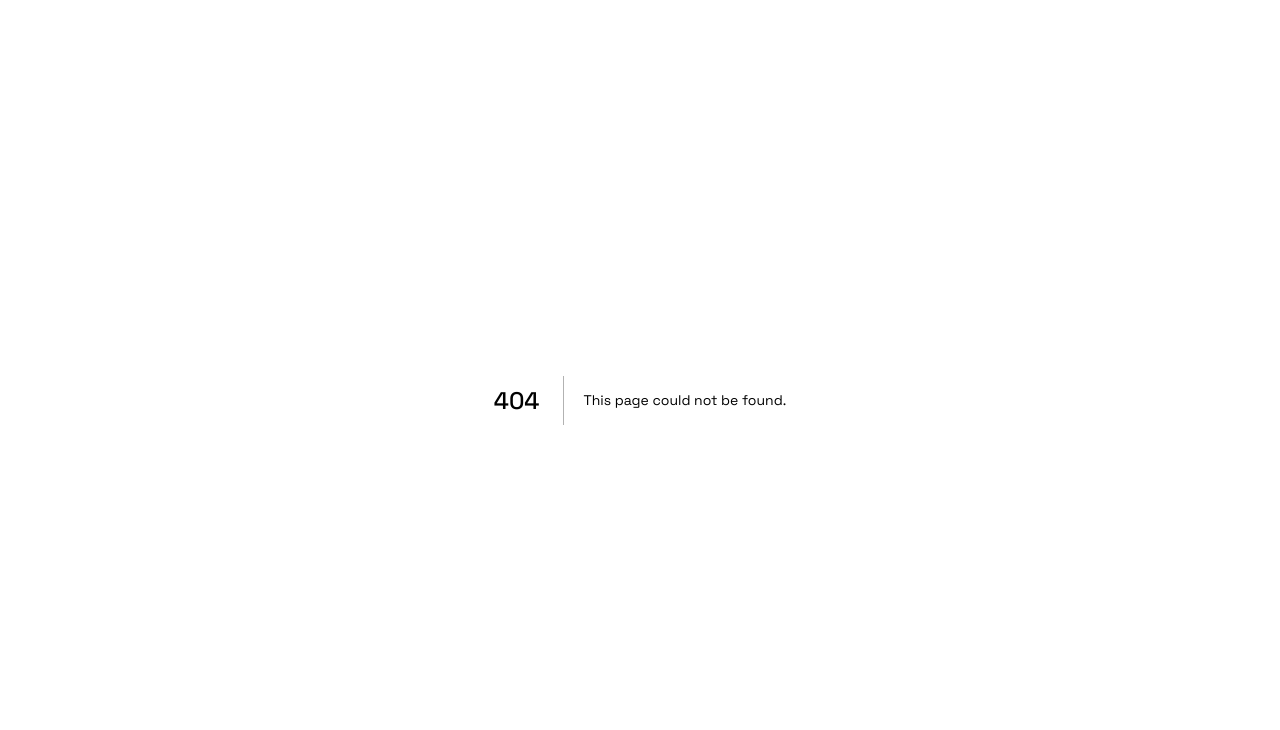
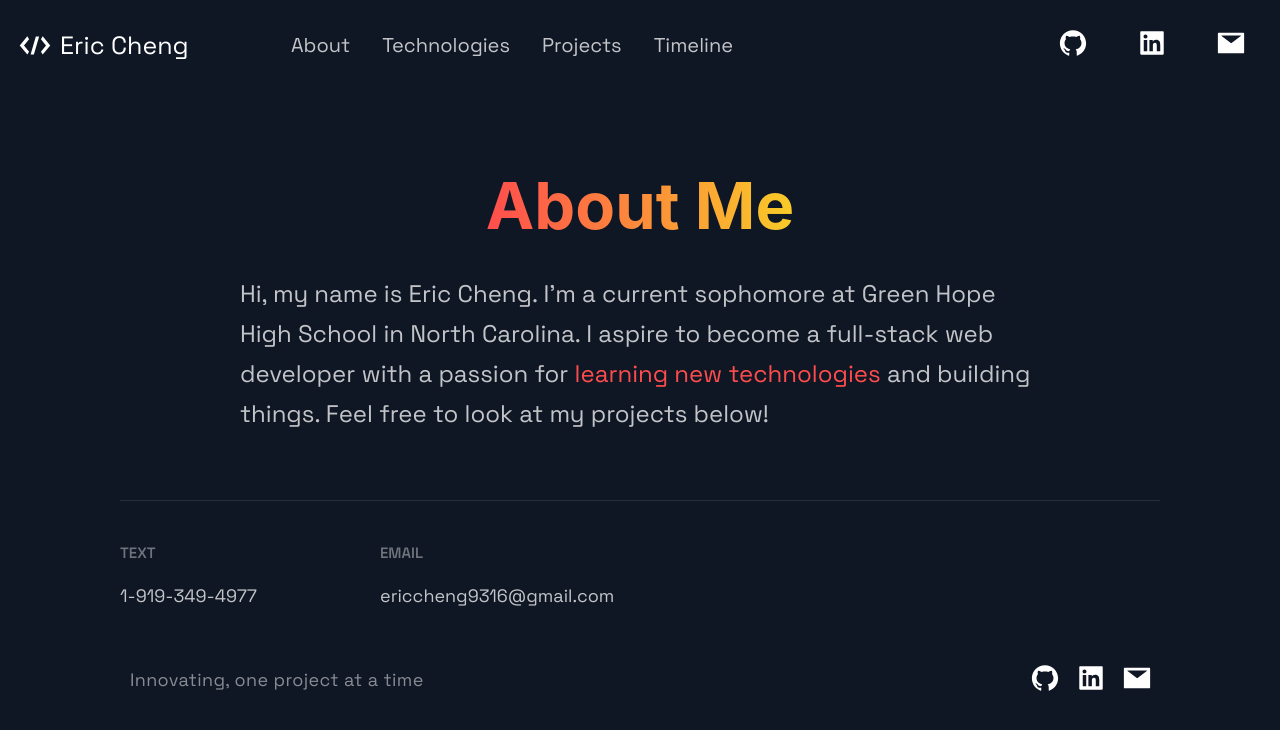
Before and after one commit to import-brain/ericcheng.software, a Next.js app: page /about in a window 1280 px wide. Before the commit this address had no page. Shown: the top 730 px of the page. Built offline with nearby package versions, Linux system fonts and the light colour scheme.

Commit message:
split everything into pages

```diff
--- a/src/components/About/About.js
+++ b/src/components/About/About.js
@@ -1,10 +1,9 @@
 import React from 'react';
 
-import { Section, SectionText, AboutMeSectionTitle, SectionDivider } from '../../styles/GlobalComponents';
+import { Section, SectionText, AboutMeSectionTitle } from '../../styles/GlobalComponents';
 
 const About = () => (
-    <Section id="about">
-        <SectionDivider />
+    <Section id="about" style={{display: 'flex', alignItems: "center"}}>
         <AboutMeSectionTitle main>
             About Me
         </AboutMeSectionTitle>
--- a/src/components/Header/Header.js
+++ b/src/components/Header/Header.js
@@ -26,25 +26,25 @@ const Header = () =>  (
       <Stack direction="row">
 
       <ListItem>
-          <Link href="#about">
+          <Link href="/about">
             <NavLink>About</NavLink>
           </Link>
         </ListItem>
 
         <ListItem>
-          <Link href="#tech">
+          <Link href="/tech">
             <NavLink>Technologies</NavLink>
           </Link>
         </ListItem>
 
         <ListItem>
-          <Link href="#projects">
+          <Link href="/projects">
             <NavLink>Projects</NavLink>
           </Link>
         </ListItem>
 
         <ListItem>
-          <Link href="#timeline">
+          <Link href="/timeline">
             <NavLink>Timeline</NavLink>
           </Link>
         </ListItem>
--- a/src/components/Projects/Projects.js
+++ b/src/components/Projects/Projects.js
@@ -1,15 +1,14 @@
 import React from 'react';
 
 import { BlogCard, CardInfo, GridContainer, HeaderThree, Hr, Tag, TagList, TitleContent, UtilityList, Img } from './ProjectsStyles';
-import { Section, SectionDivider, ProjectsSectionTitle } from '../../styles/GlobalComponents';
+import { Section, ProjectsSectionTitle } from '../../styles/GlobalComponents';
 import { projects } from '../../constants/constants';
 
 import ProjectsButton from '../ProjectsButton';
 
 const Projects = () => (
   <Section nopadding id="projects">
-    <SectionDivider />
-    <ProjectsSectionTitle main>
+    <ProjectsSectionTitle main style={{width: '100%', textAlign: 'center'}}>
       Projects I've Worked On
     </ProjectsSectionTitle>
     <GridContainer>
--- a/src/components/Technologies/Technologies.css
+++ b/src/components/Technologies/Technologies.css
@@ -2,5 +2,5 @@
     position: relative;
     left: 5px;
     top: -15px;
-    margin-left: 10px;
+    margin-left: 25px;
 }
--- a/src/components/Timeline/Timeline.js
+++ b/src/components/Timeline/Timeline.js
@@ -8,15 +8,14 @@ import { VerticalTimeline, VerticalTimelineElement } from 'react-vertical-timeli
 
 import "react-vertical-timeline-component/style.min.css";
 
-import { Section, SectionDivider, TimelineSectionTitle } from '../../styles/GlobalComponents';
+import { Section, TimelineSectionTitle } from '../../styles/GlobalComponents';
 
 let workIconStyles = { background: "#06D6A0" };
 let schoolIconStyles = { background: "#f9c74f" };
 
 const Timeline = () => (
     <Section id="timeline">
-        <SectionDivider />
-        <TimelineSectionTitle main>
+        <TimelineSectionTitle main style={{width: '100%', textAlign: 'center'}}>
             Timeline
         </TimelineSectionTitle>
         <VerticalTimeline>
--- /dev/null
+++ b/src/pages/about.js
@@ -0,0 +1,12 @@
+import { Layout } from '../layout/Layout';
+import About from '../components/About/About';
+
+const AboutPage = () => {
+  return (
+    <Layout>
+        <About />
+    </Layout>
+  );
+};
+
+export default AboutPage;
--- a/src/pages/index.js
+++ b/src/pages/index.js
@@ -1,7 +1,6 @@
 import BgAnimation from '../components/BackgroundAnimation/BackgroundAnimation';
 import Hero from '../components/Hero/Hero';
 import Projects from '../components/Projects/Projects';
-import Technologies from '../components/Technologies/Technologies';
 import About from '../components/About/About';
 import Timeline from '../components/Timeline/Timeline'
 import { Layout } from '../layout/Layout';
@@ -14,10 +13,6 @@ const Home = () => {
         <Hero />
         <BgAnimation />
       </Section>
-        <About />
-        <Technologies />
-      <Projects />
-      <Timeline />
     </Layout>
   );
 };
--- a/src/styles/GlobalComponents/index.js
+++ b/src/styles/GlobalComponents/index.js
@@ -62,7 +62,7 @@ export const TimelineSectionTitle = styled.h2`
   line-height: ${(props) => props.main ? '72px' : '56px'};
   width: max-content;
   max-width: 100%;
-  background: linear-gradient(237deg, #06D6A0, #F9C74F, rgb(230, 81, 0) 100%);
+  background: linear-gradient(90deg, rgb(6, 214, 160), rgb(6, 214, 160), rgb(249, 199, 79), rgb(255, 110, 64) 100%);
   -webkit-background-clip: text;
   -webkit-text-fill-color: transparent;
   margin-bottom: 16px;
```
Also changed, not shown: src/components/Technologies/Technologies.js (+3 -4 lines), src/pages/projects.js (added, +12 -0 lines), src/pages/tech.js (added, +12 -0 lines), src/pages/timeline.js (added, +12 -0 lines).
